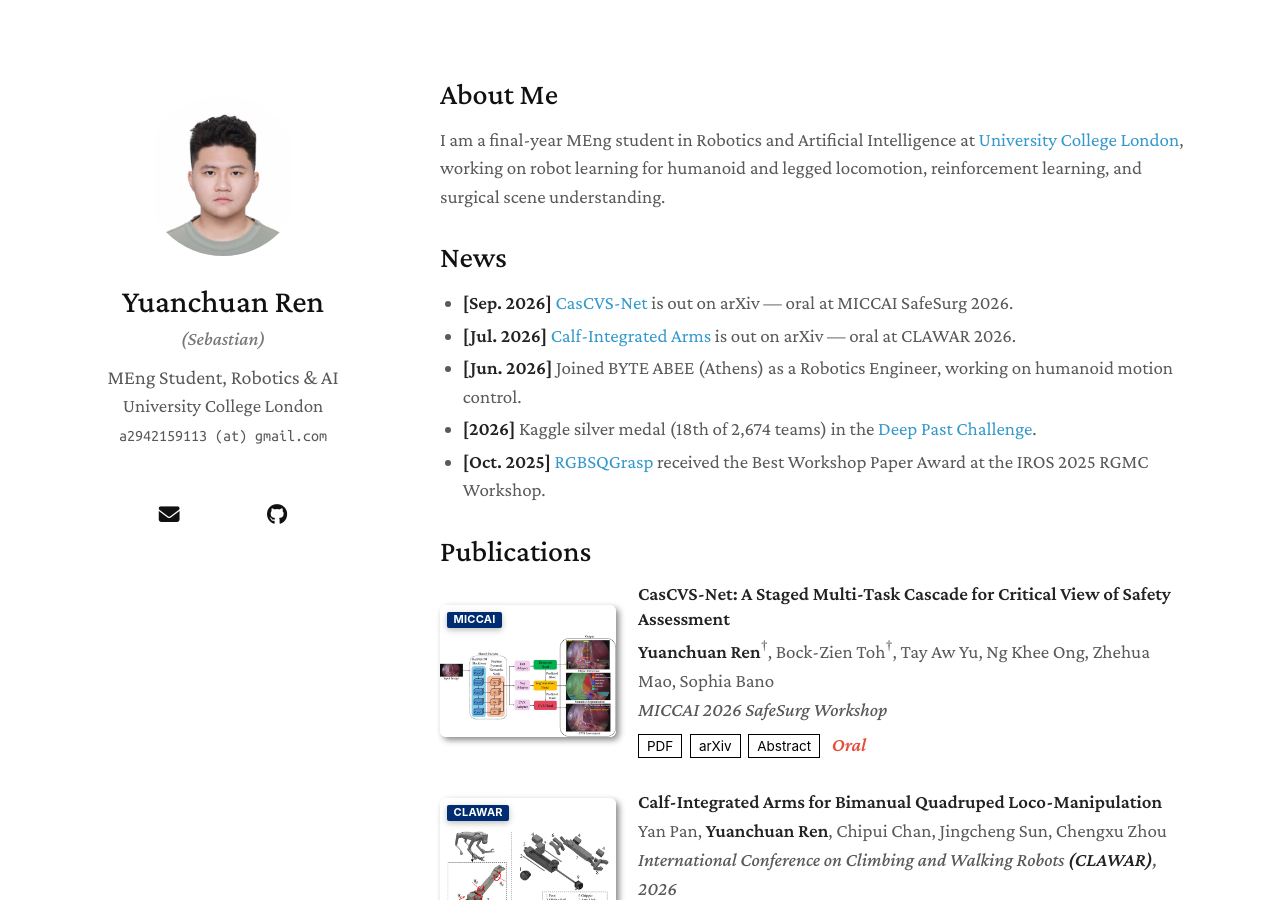
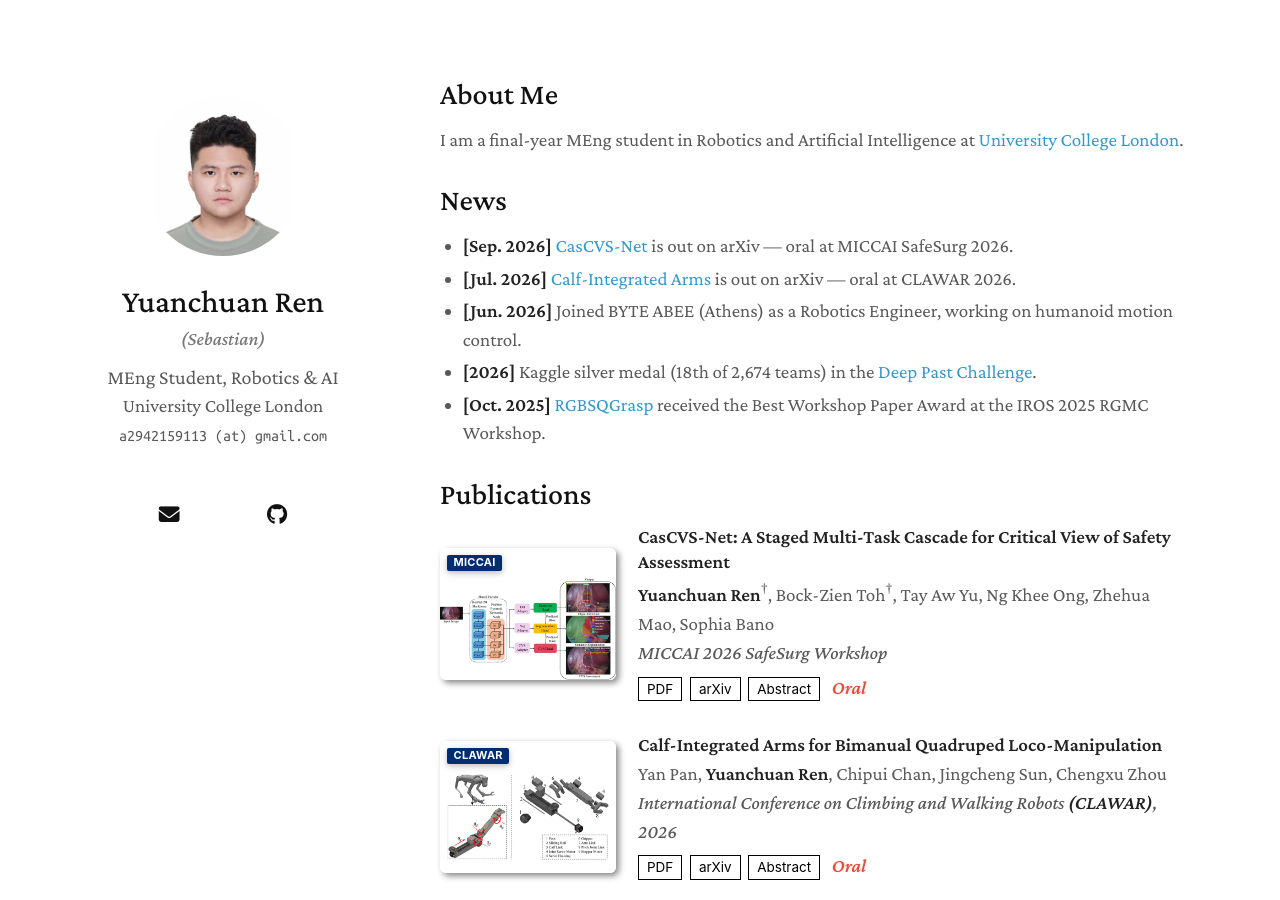
Before and after one commit to TaiE64/TaiE64.github.io, a Jekyll site: the page built from _pages/about.md, in a window 1280 px wide and 900 px high. Built offline with Jekyll 4.4.1, drawn with Linux system fonts in a browser that asks for light colours; a style sheet for code colours, icons or effects is not loaded.

Commit message:
Remove research-direction wording from About and site metadata
Co-Authored-By: Claude Opus 5.5 <noreply@anthropic.com>

```diff
--- a/_config.yml
+++ b/_config.yml
@@ -12,7 +12,7 @@ site_theme               : "default"
 title                    : "Yuanchuan Ren"
 title_separator          : "-"
 name                     : &name "Yuanchuan Ren"
-description              : &description "Yuanchuan (Sebastian) Ren — MEng Robotics & AI student at UCL working on humanoid and legged locomotion, reinforcement learning and surgical scene understanding."
+description              : &description "Yuanchuan (Sebastian) Ren — MEng Robotics & AI student at University College London."
 url                      : "https://taie64.github.io"
 baseurl                  : ""
 repository               : "TaiE64/TaiE64.github.io"
@@ -27,7 +27,7 @@ author:
   alias            : "Sebastian"
   description      : "MEng Robotics & AI · University College London"
   pronouns         : ""
-  bio              : "Robot learning: humanoid & legged locomotion, reinforcement learning, surgical scene understanding."
+  bio              : "MEng Robotics & AI student at University College London."
   location         : "London, UK"
   position         : "MEng Student, Robotics & AI"
   employer         : "University College London"
--- a/_pages/about.md
+++ b/_pages/about.md
@@ -8,7 +8,7 @@ redirect_from:
 
 ## About Me
 
-I am a final-year MEng student in Robotics and Artificial Intelligence at [University College London](https://www.ucl.ac.uk/computer-science/), working on robot learning for humanoid and legged locomotion, reinforcement learning, and surgical scene understanding.
+I am a final-year MEng student in Robotics and Artificial Intelligence at [University College London](https://www.ucl.ac.uk/computer-science/).
 
 ## News
 
```
